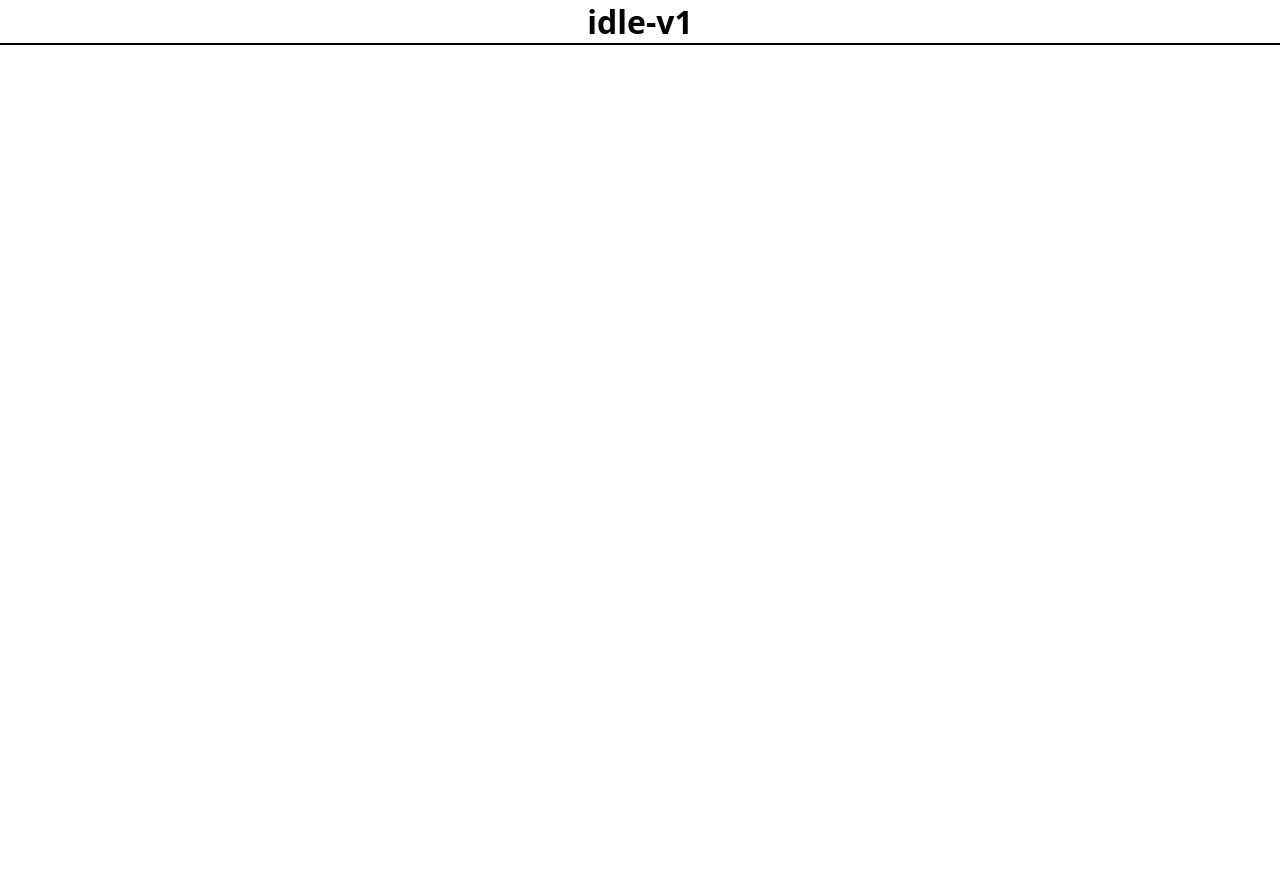
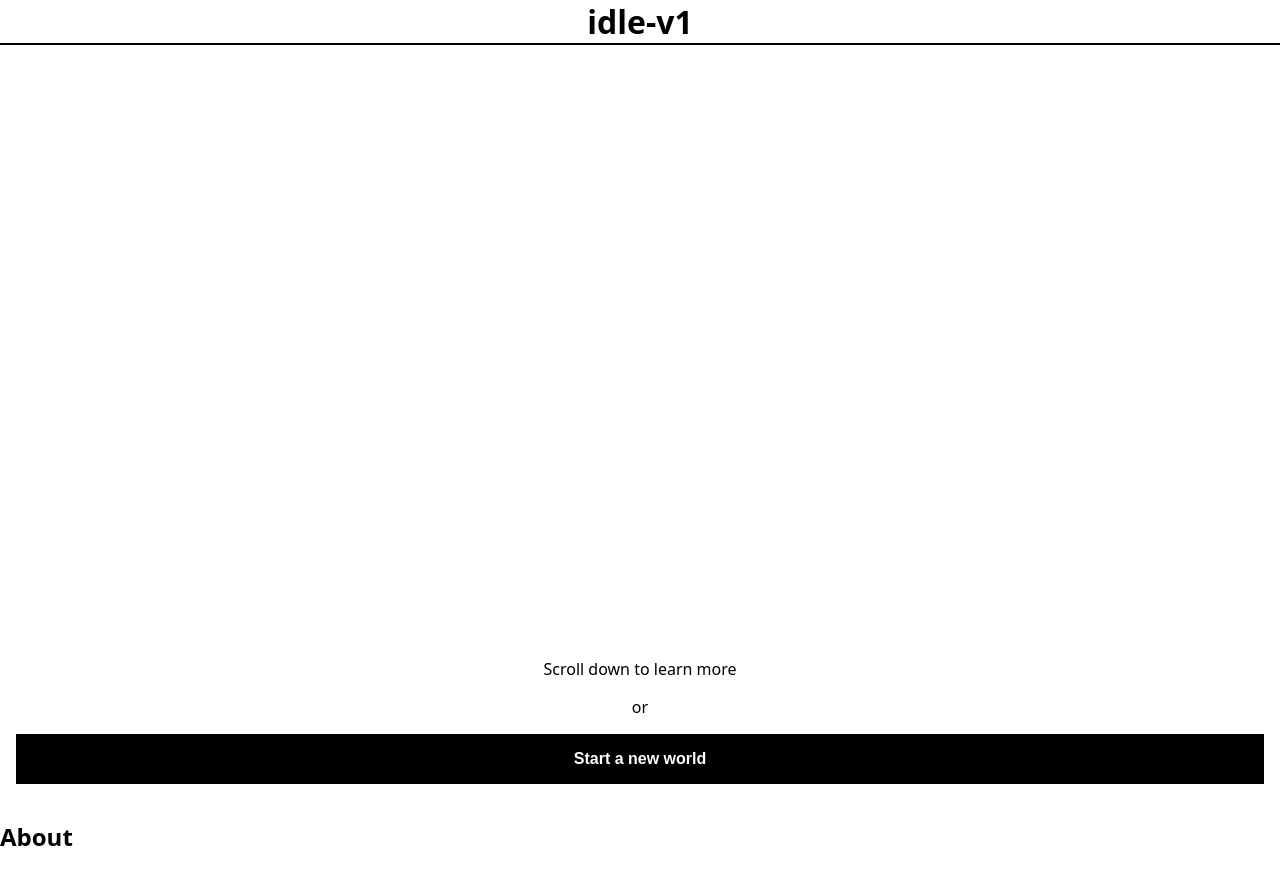
Before and after one commit to tylerschloesser/idle-v1, a React app in the folder packages/app/: page / in a window 1280 px wide. Shown: the top 884 px of the page. Before the commit the page ends 800 px from the top, so only its background shows below. Built offline with nearby package versions, Linux system fonts and the light colour scheme; the HTML template or start-up script is replaced by a standard one.

Commit message:
refaoctr scroll down

```diff
--- a/packages/app/src/root-page.component.tsx
+++ b/packages/app/src/root-page.component.tsx
@@ -3,7 +3,21 @@ import styles from './root-page.module.scss'
 export function RootPage() {
   return (
     <>
-      <h1 className={styles.header}>idle-v1</h1>
+      <div className={styles.main}>
+        <h1 className={styles.header}>idle-v1</h1>
+        <div className={styles['bottom-container']}>
+          <div className={styles['scroll-down']}>
+            <span>Scroll down to learn more</span>
+            <span>or</span>
+          </div>
+          <button className={styles['new-world-button']}>
+            Start a new world
+          </button>
+        </div>
+      </div>
+      <div className={styles.about}>
+        <h2>About</h2>
+      </div>
     </>
   )
 }
--- a/packages/app/src/root-page.module.scss
+++ b/packages/app/src/root-page.module.scss
@@ -1,6 +1,47 @@
+.main {
+  height: 100svh;
+  width: 100svw;
+
+  display: flex;
+  flex-direction: column;
+  justify-content: space-between;
+}
+
 .header {
   margin: 0;
   text-align: center;
 
   border-bottom: 2px solid black;
 }
+
+.bottom-container {
+  margin-bottom: env(safe-area-inset-bottom);
+  display: flex;
+  flex-direction: column;
+}
+
+.scroll-down {
+  font-size: 1em;
+  display: flex;
+  flex-direction: column;
+  align-items: center;
+  gap: 1em;
+}
+
+.new-world-button {
+  display: block;
+  font-size: 1em;
+  margin: 1em;
+  padding: 1em;
+  background: black;
+  color: white;
+  font-weight: bold;
+
+  outline: none;
+  border: none;
+}
+
+.about {
+  height: 100lvh;
+  width: 100lvw;
+}
```
